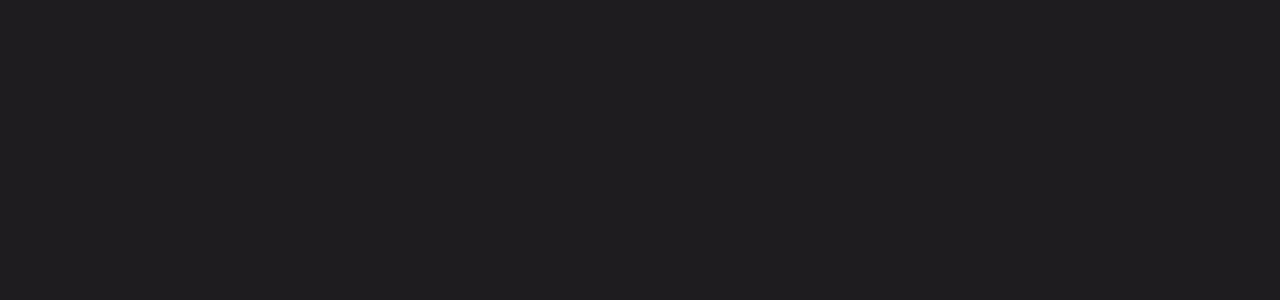
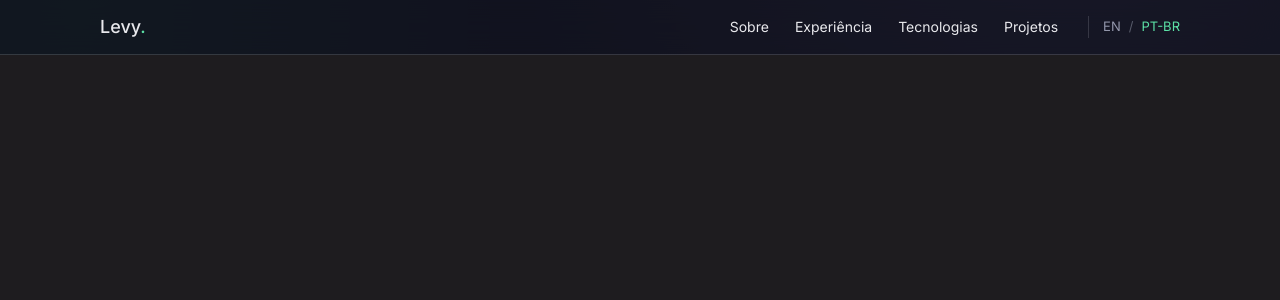
Before and after one commit to levysantiago/personal-page, a React (Create React App) app: page / in a window 1280 px wide. Shown: the top 300 px of the page. Built offline with nearby package versions, Linux system fonts and the light colour scheme.

Commit message:
feat: add NavbarV2 with EN/PT-BR toggle

```diff
--- /dev/null
+++ b/src/components/NavbarV2/content/navItems.ts
@@ -0,0 +1,15 @@
+const en = [
+  { title: "About", route: "#about" },
+  { title: "Experience", route: "#experience" },
+  { title: "Technologies", route: "#tech" },
+  { title: "Projects", route: "#projects" },
+];
+
+const pt = [
+  { title: "Sobre", route: "#about" },
+  { title: "Experiência", route: "#experience" },
+  { title: "Tecnologias", route: "#tech" },
+  { title: "Projetos", route: "#projects" },
+];
+
+export const navItemsV2 = { en, pt };
--- /dev/null
+++ b/src/components/NavbarV2/index.tsx
@@ -0,0 +1,56 @@
+import * as React from "react";
+import { useNavigate } from "react-router-dom";
+import { useLanguage } from "components/contexts/LanguageContext";
+import { navItemsV2 } from "./content/navItems";
+import {
+  Brand,
+  BrandDot,
+  Container,
+  LangActive,
+  LangDivider,
+  LangInactive,
+  LangWrap,
+  NavLink,
+} from "./styles";
+
+const NavbarV2: React.FC = () => {
+  const { lang } = useLanguage();
+  const navigate = useNavigate();
+
+  const changeLangPath = () => {
+    navigate({ pathname: lang === "en" ? "/pt" : "/en", hash: "#" });
+  };
+
+  return (
+    <Container>
+      <Brand>
+        Levy
+        <BrandDot>.</BrandDot>
+      </Brand>
+
+      {navItemsV2[lang].map((item) => (
+        <NavLink key={item.route} to={item.route}>
+          {item.title}
+        </NavLink>
+      ))}
+
+      <LangWrap>
+        {lang === "en" ? (
+          <>
+            <LangActive>EN</LangActive>
+            <LangDivider>/</LangDivider>
+            <LangInactive onClick={changeLangPath}>PT-BR</LangInactive>
+          </>
+        ) : (
+          <>
+            <LangInactive onClick={changeLangPath}>EN</LangInactive>
+            <LangDivider>/</LangDivider>
+            <LangActive>PT-BR</LangActive>
+          </>
+        )}
+      </LangWrap>
+    </Container>
+  );
+};
+
+export default NavbarV2;
--- /dev/null
+++ b/src/components/NavbarV2/styles.tsx
@@ -0,0 +1,98 @@
+import styled, { css } from "styled-components";
+import { HashLink } from "react-router-hash-link";
+import { INocturneTheme } from "components/NocturneTheme";
+
+interface IProps {
+  theme: INocturneTheme;
+}
+
+export const Container = styled.nav(
+  (props: IProps) => css`
+    display: flex;
+    align-items: center;
+    gap: 26px;
+    position: sticky;
+    top: 0;
+    z-index: 10;
+    backdrop-filter: blur(16px);
+    background: color-mix(in srgb, ${props.theme.colors.bg} 74%, transparent);
+    border-bottom: 1px solid
+      color-mix(in srgb, ${props.theme.colors.text} 16%, transparent);
+    padding: 12px max(24px, calc((100% - 1080px) / 2));
+  `
+);
+
+export const Brand = styled(HashLink).attrs({ smooth: true, to: "#top" })(
+  (props: IProps) => css`
+    font-family: ${props.theme.fonts.heading};
+    font-weight: 500;
+    font-size: 18px;
+    margin-right: auto;
+    text-decoration: none;
+    color: ${props.theme.colors.text};
+  `
+);
+
+export const BrandDot = styled.span(
+  (props: IProps) => css`
+    color: ${props.theme.colors.green};
+  `
+);
+
+export const NavLink = styled(HashLink).attrs({ smooth: true })(
+  (props: IProps) => css`
+    color: ${props.theme.colors.text};
+    text-decoration: none;
+    font-size: 14px;
+    white-space: nowrap;
+
+    &:hover {
+      color: ${props.theme.colors.green};
+    }
+
+    @media (max-width: 1020px) {
+      display: none;
+    }
+  `
+);
+
+export const LangWrap = styled.span(
+  (props: IProps) => css`
+    display: flex;
+    align-items: center;
+    gap: 8px;
+    font-size: 13px;
+    padding-left: 14px;
+    margin-left: 4px;
+    border-left: 1px solid
+      color-mix(in srgb, ${props.theme.colors.text} 16%, transparent);
+    white-space: nowrap;
+    flex: none;
+  `
+);
+
+export const LangActive = styled.span(
+  (props: IProps) => css`
+    color: ${props.theme.colors.green};
+    white-space: nowrap;
+  `
+);
+
+export const LangDivider = styled.span(
+  (props: IProps) => css`
+    color: ${props.theme.colors.neutralRamp[700]};
+  `
+);
+
+export const LangInactive = styled.a(
+  (props: IProps) => css`
+    color: ${props.theme.colors.neutralRamp[500]};
+    text-decoration: none;
+    white-space: nowrap;
+    cursor: pointer;
+
+    &:hover {
+      color: ${props.theme.colors.green};
+    }
+  `
+);
--- a/src/pages/HomePageV2/index.tsx
+++ b/src/pages/HomePageV2/index.tsx
@@ -1,5 +1,6 @@
 import * as React from "react";
 import NocturneTheme from "components/NocturneTheme";
+import NavbarV2 from "components/NavbarV2";
 import { Content, Mesh, Page } from "./styles";
 
 const HomePageV2: React.FC = () => {
@@ -7,7 +8,9 @@
     <NocturneTheme>
       <Page>
         <Mesh />
-        <Content />
+        <Content>
+          <NavbarV2 />
+        </Content>
       </Page>
     </NocturneTheme>
   );
```
